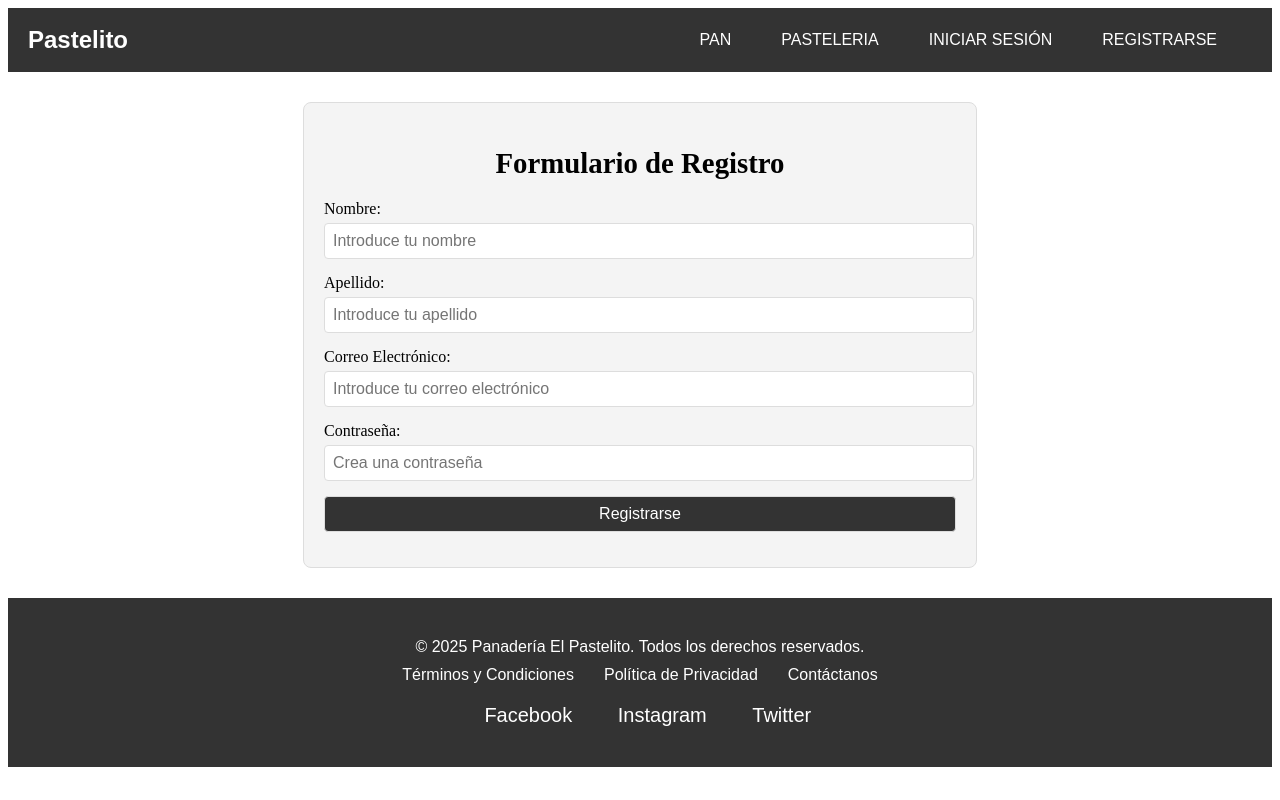
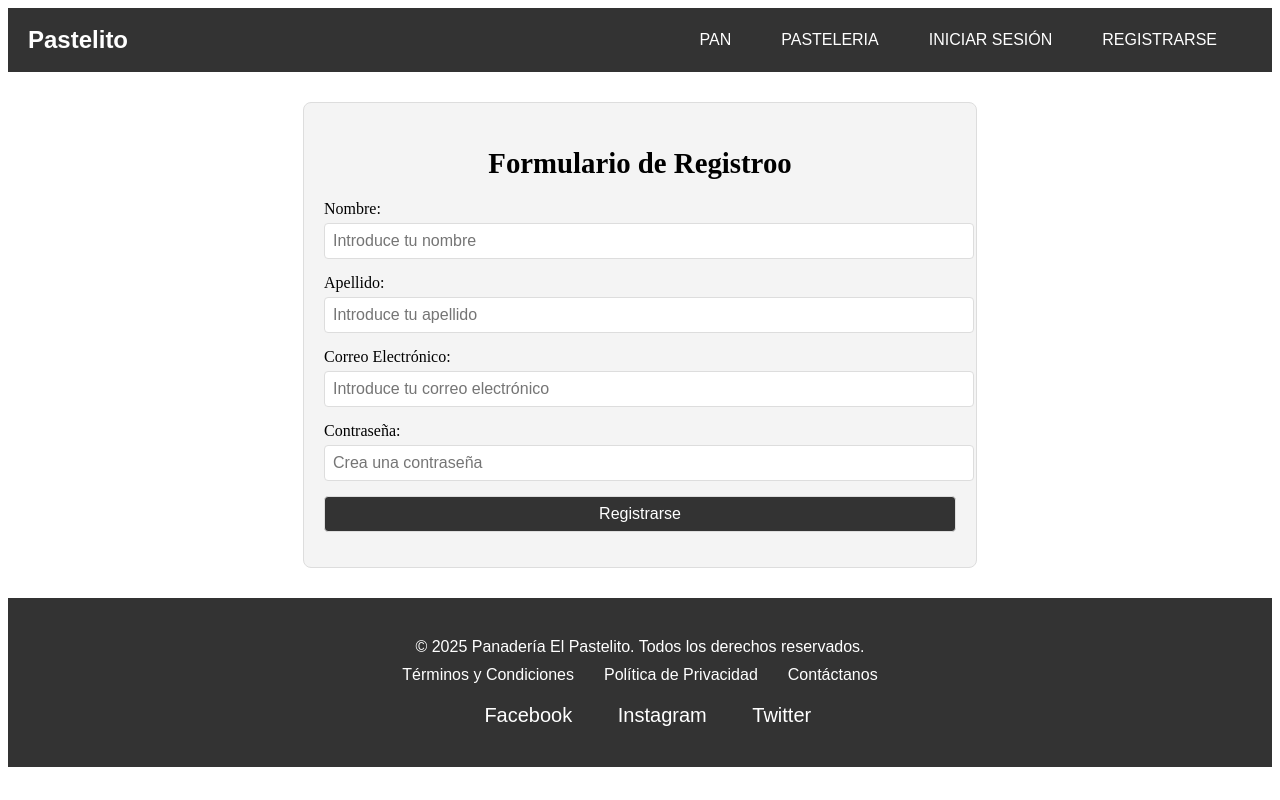
Before and after one commit to charlesproo/angular-panaderia, an Angular app: page /registrarse in a window 1280 px wide. Built offline with nearby package versions, Linux system fonts and the light colour scheme.

Commit message:
Commit de prueba

```diff
--- a/src/app/components/pages/registrarse/registrarse.html
+++ b/src/app/components/pages/registrarse/registrarse.html
@@ -1,5 +1,5 @@
 <div class="registro-container">
-  <h2>Formulario de Registro</h2>
+  <h2>Formulario de Registroo</h2>
   <form (ngSubmit)="onSubmit()">
     <div class="form-group">
       <label for="nombre">Nombre:</label>
```
